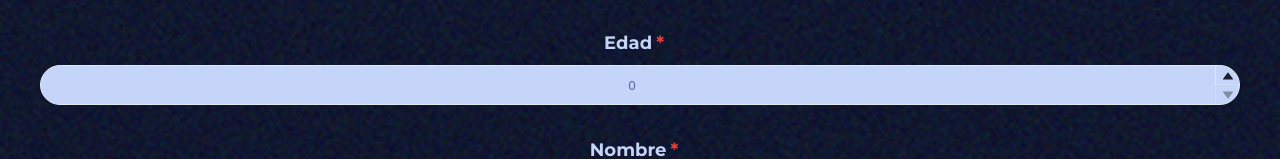
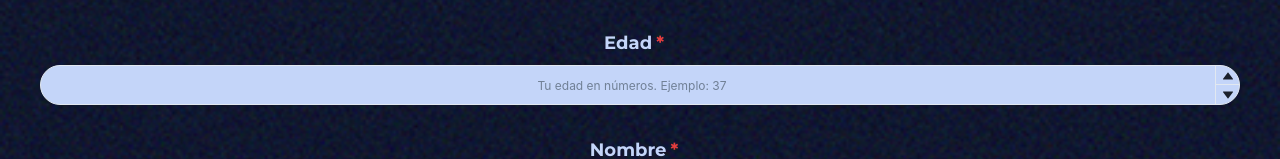
Before and after one commit to edulanasca/encuestaraz, a Next.js app: page /personal-info in a window 1280 px wide. Shown: the part 217-376 px from the top of the page. Built offline with nearby package versions, Linux system fonts and the light colour scheme.

Commit message:
remove 0 as default in number input

```diff
--- a/app/components/CustomInput.tsx
+++ b/app/components/CustomInput.tsx
@@ -40,7 +40,7 @@ export default function CustomInput({ name, label, placeholder, isNumber, number
       {
         isNumber ?
           <NumberInput
-            value={format(Number(formData[name] ?? 0))}
+            value={formData[name] ? format(Number(formData[name])) : ''}
             onChange={(valueString) => handleChange(valueString)}
             {...numberInputProps}
           >
```
